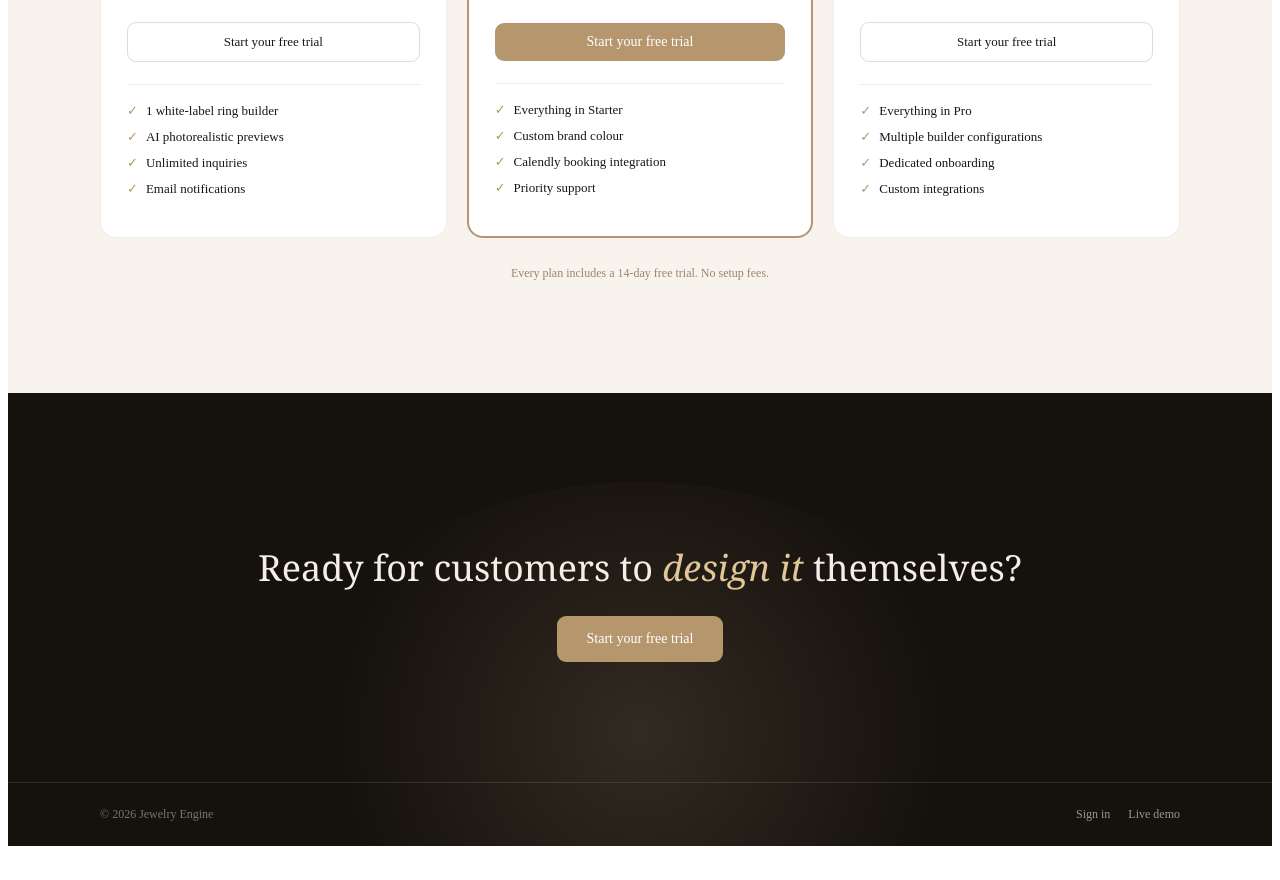
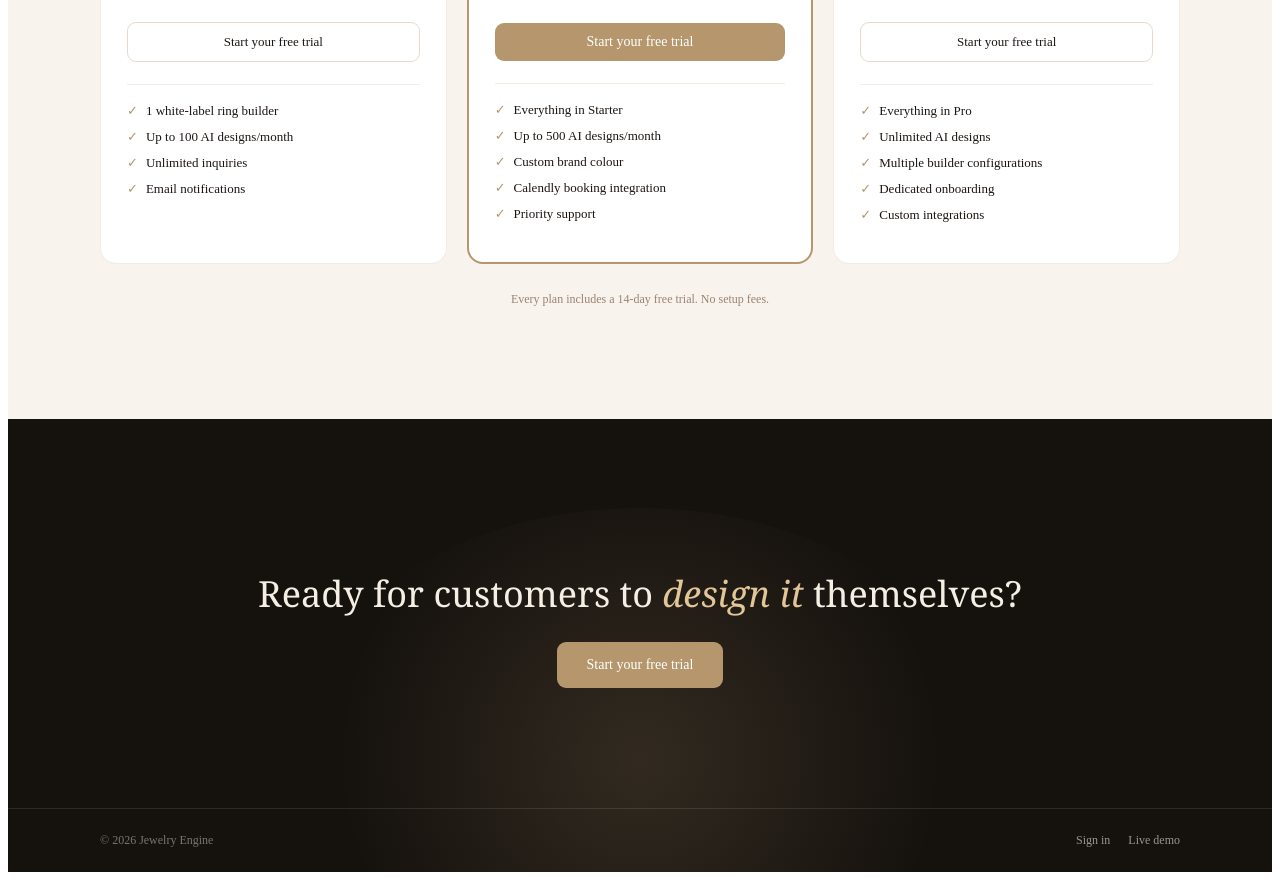
Before and after one commit to rudman33/ringstudio, a Next.js app: page / in a window 1280 px wide. Shown: the part 2980-3860 px from the top of the page. Before the commit the page ends 3834 px from the top, so only its background shows below. Built offline with nearby package versions, Linux system fonts and the light colour scheme.

Commit message:
Update marketing pricing cards with real AI design limits and overage pricing

```diff
--- a/app/page.tsx
+++ b/app/page.tsx
@@ -9,9 +9,9 @@ const BDR='rgba(181,150,109,0.18)',BDRS='rgba(181,150,109,0.35)'
 const MONO='ui-monospace,"SF Mono",Menlo,monospace'
 
 const PLANS=[
-  {key:'starter',label:'Starter',price:49,desc:'For a single studio finding its footing online.',features:['1 white-label ring builder','AI photorealistic previews','Unlimited inquiries','Email notifications']},
-  {key:'pro',label:'Pro',price:99,desc:'For studios actively growing their online inquiries.',features:['Everything in Starter','Custom brand colour','Calendly booking integration','Priority support'],popular:true},
-  {key:'enterprise',label:'Enterprise',price:249,desc:'For multi-location or high-volume jewelers.',features:['Everything in Pro','Multiple builder configurations','Dedicated onboarding','Custom integrations']},
+  {key:'starter',label:'Starter',price:49,desc:'For a single studio finding its footing online.',features:['1 white-label ring builder','Up to 100 AI designs/month','Unlimited inquiries','Email notifications']},
+  {key:'pro',label:'Pro',price:99,desc:'For studios actively growing their online inquiries.',features:['Everything in Starter','Up to 500 AI designs/month','Custom brand colour','Calendly booking integration','Priority support'],popular:true},
+  {key:'enterprise',label:'Enterprise',price:249,desc:'For multi-location or high-volume jewelers.',features:['Everything in Pro','Unlimited AI designs','Multiple builder configurations','Dedicated onboarding','Custom integrations']},
 ]
 const STEPS=[
   {n:1,title:'Customer designs',desc:'They pick the stone, shape, and metal, right on your website. Your AI renders a photorealistic preview of that exact ring before they ever pick up the phone.'},
```
